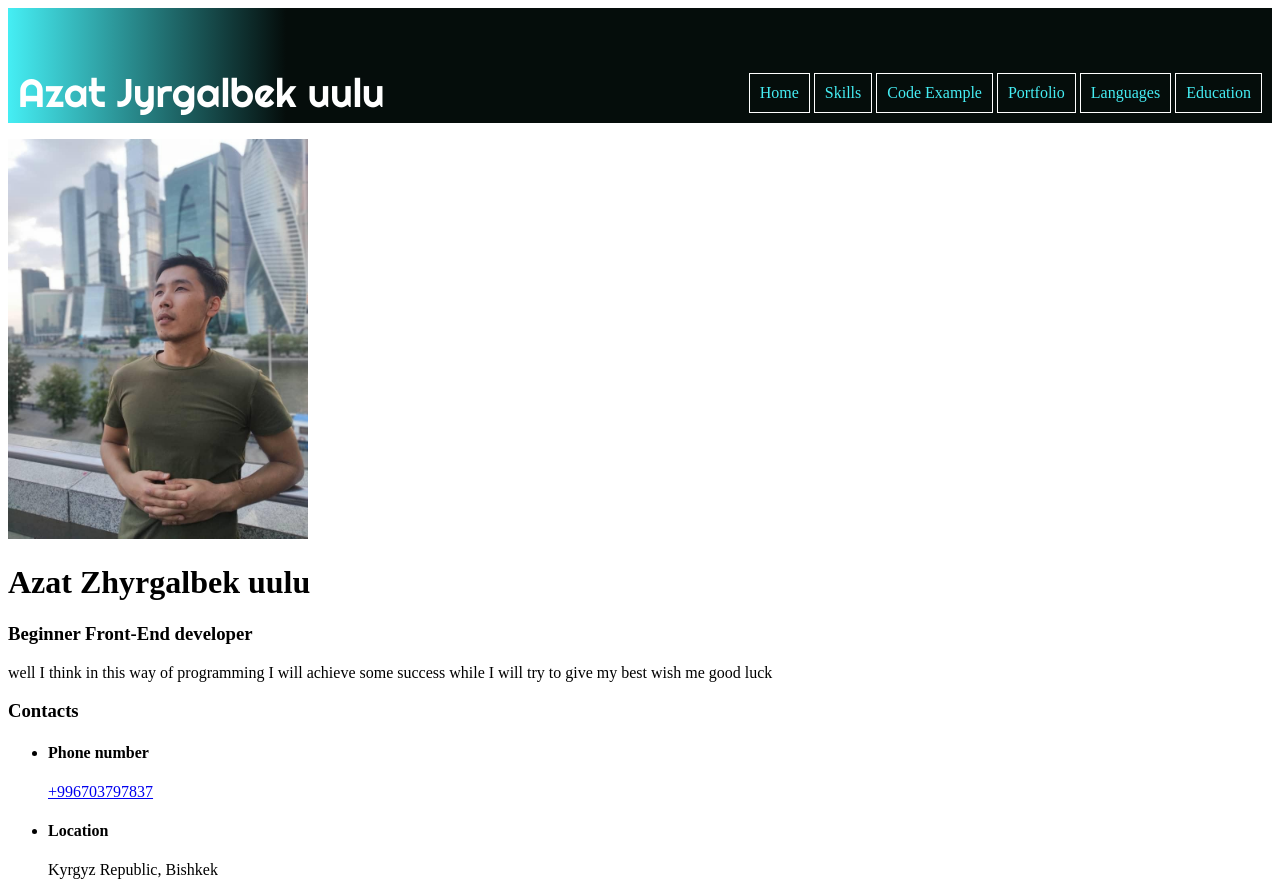
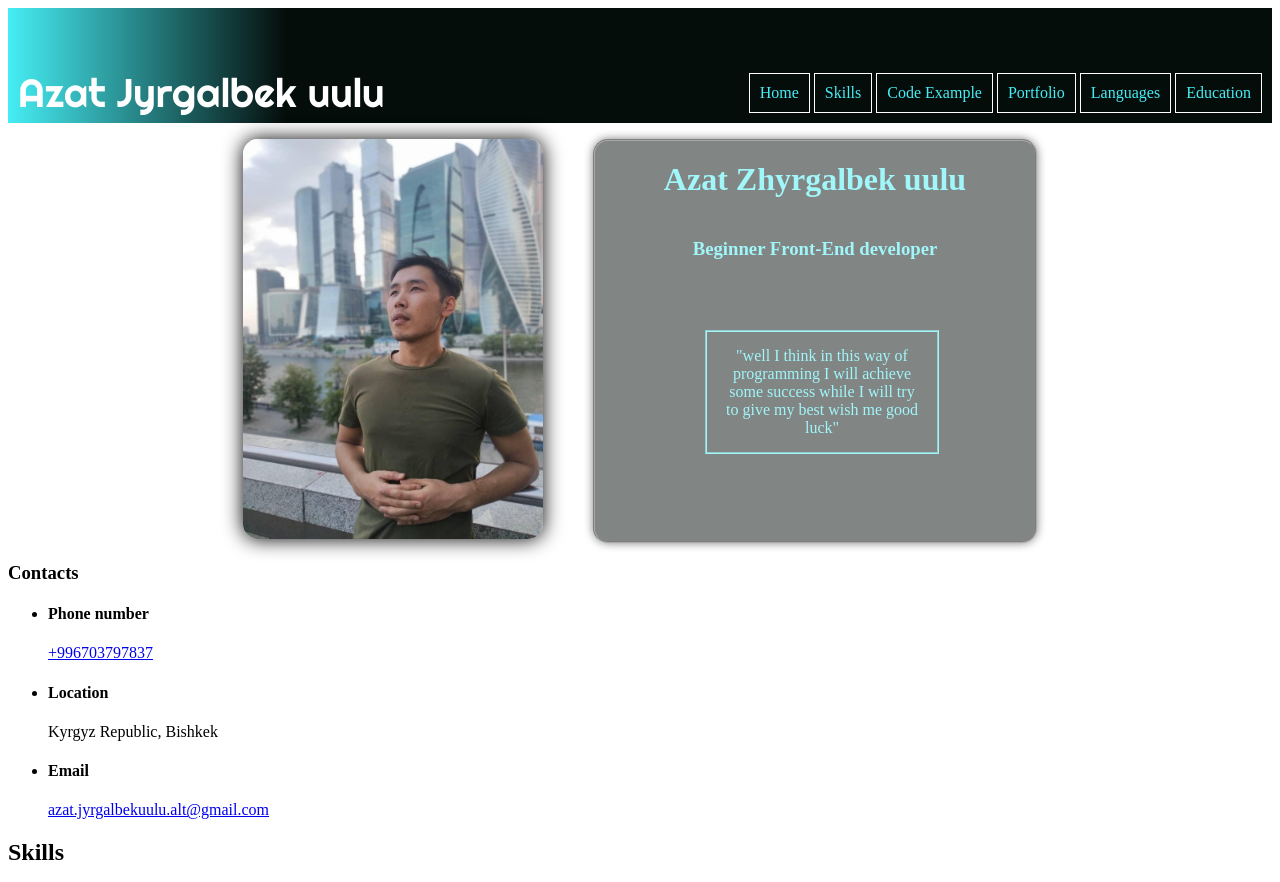
Before and after one commit to Azat-jyrgalbek-uulu/Azat-Jyrgalbek-uulu.github.io, a plain HTML site: page index.html in a window 1280 px wide. Shown: the top 882 px of the page. Drawn offline with Linux system fonts and the light colour scheme.

Commit message:
add animation

```diff
--- a/index.html
+++ b/index.html
@@ -34,13 +34,17 @@
           </li>
         </ul>
       </nav>
-      <img src="фото/azat'sphoto.jpeg" alt="azat's photo" width="300" />
-      <h1>Azat Zhyrgalbek uulu</h1>
-      <h3>Beginner Front-End developer</h3>
-      <p>
-        well I think in this way of programming I will achieve some success
-        while I will try to give my best wish me good luck
-      </p>
+       <div class="flex-container">
+         <div class="box1"><img class="img" src="фото/azat'sphoto.jpeg" alt="azat's photo" width="300" /></div>
+          <div class="box2">
+              <h1>Azat Zhyrgalbek uulu</h1>
+              <h3>Beginner Front-End developer</h3>
+            <p>
+             "well I think in this way of programming I will achieve some success
+             while I will try to give my best wish me good luck"
+            </p>
+          </div>
+        </div>
       <h3>Contacts</h3>
       <ul>
         <li title="Call Azat">
--- a/style.css
+++ b/style.css
@@ -1,3 +1,6 @@
+:root{
+    --blue: linear-gradient(270deg, rgb(5, 13, 11) 78%, rgb(69, 238, 244));
+}
 .nav {margin-left: 0px;
     padding-left: 0px;
     list-style: none;
@@ -35,3 +38,53 @@ span a {
 nav a:hover{
     border-bottom: 3px solid rgb(246, 247, 247)
 }
+.flex-container {
+    margin: 0;
+    padding: 0;
+    display: flex;
+    justify-content: center;
+    gap: 50px;
+}
+.box2 h1{
+    margin: 0;
+    padding: 0;
+    text-align: center;
+}
+.box2 h3{
+    margin: 40px;
+    padding: 0;
+    text-align: center;
+    }
+.box2 p{
+    margin: 0;
+    padding: 15px;
+    border:2px groove rgb(69, 238, 244);
+    width: 200px;
+    margin-left: 90px;
+    margin-top: 70px;
+    text-align: center;
+}
+.box2 {
+    border: 2px groove black;
+    background-color: rgb(5, 13, 11);
+    width: 400px;
+    flex-wrap: wrap;
+    padding: 20px;
+    color: rgb(69, 238, 244);
+    border-radius: 15px;
+    box-shadow: 0 0 10px black;
+    transition: 00.5s;
+    opacity: 0.5;
+}
+.box2:hover {
+    opacity: 1;
+
+}
+.img {
+    box-shadow: 0 0 20px black;
+    border-radius: 15px;
+    transition: 0.5s;
+}
+.img:hover{
+    transform: scale(1.2);
+}
```
